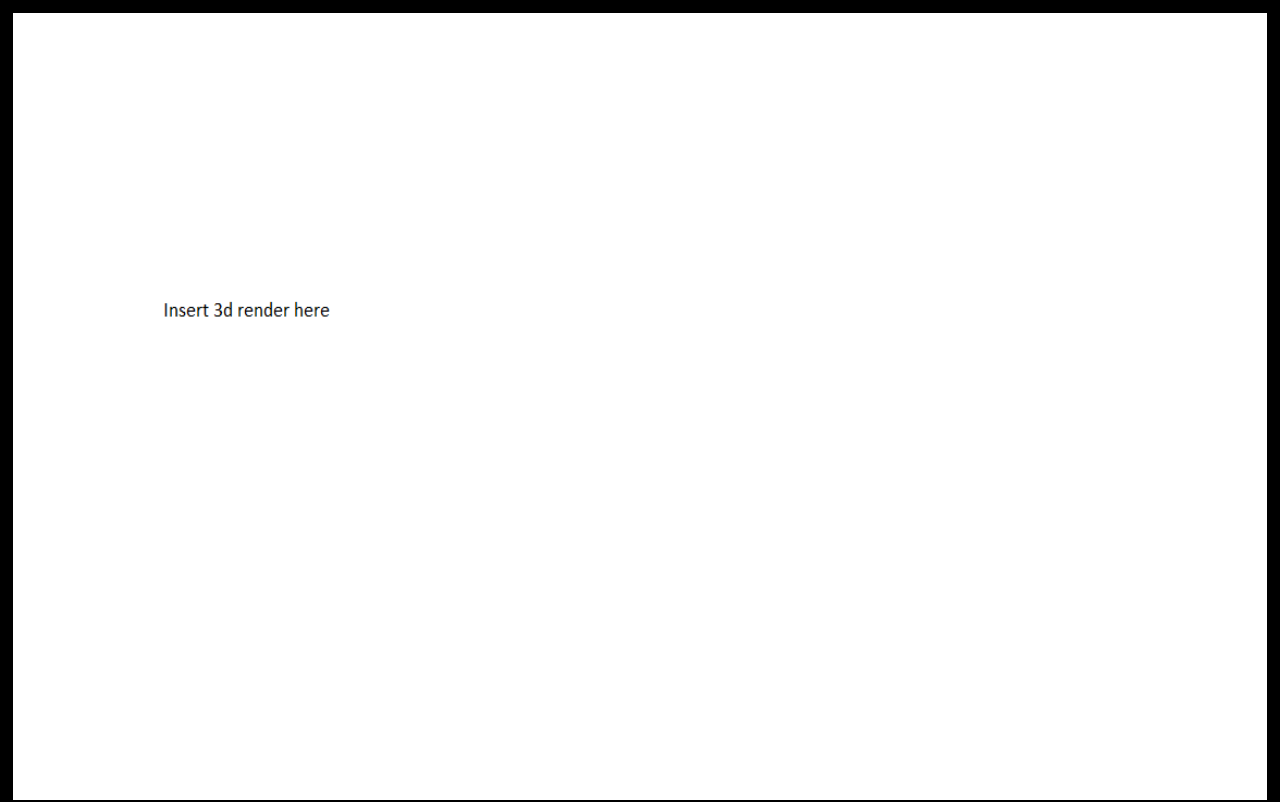
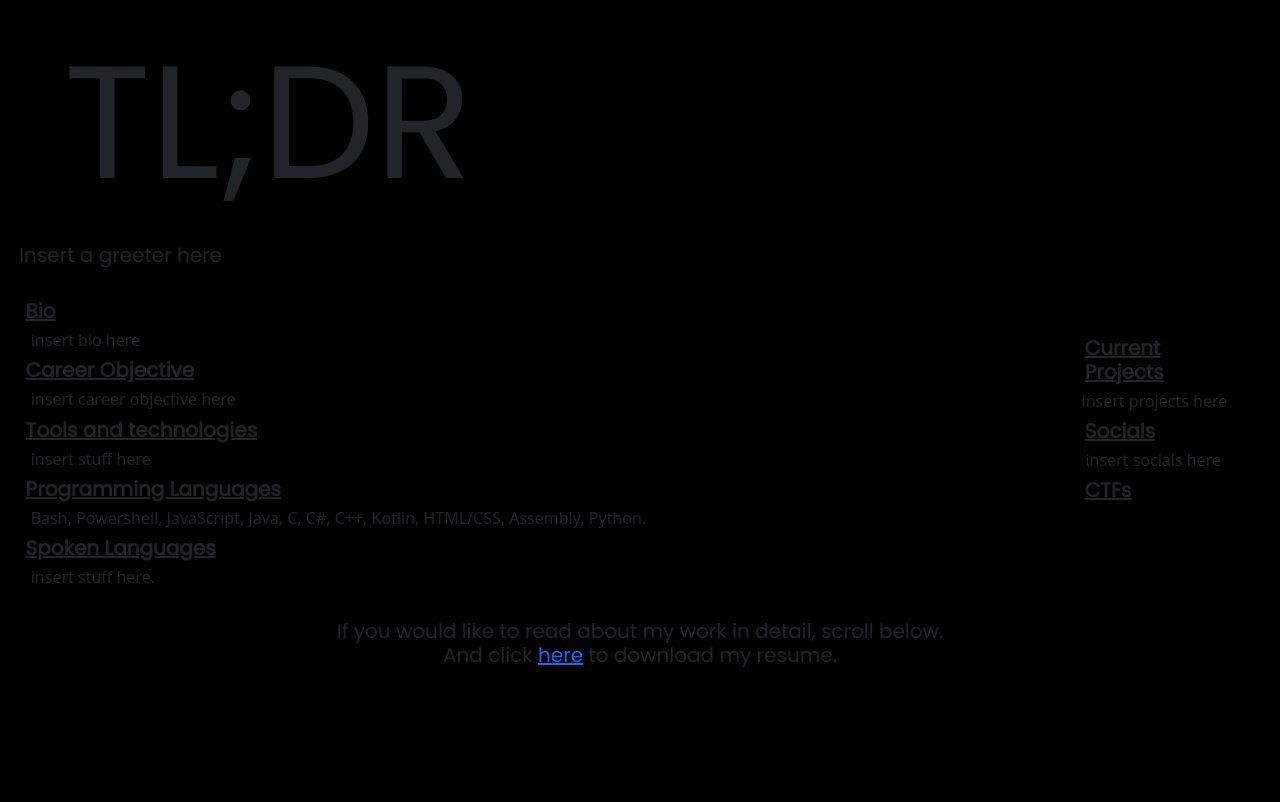
Before and after one commit to SamAgno3/Website, a plain HTML site: page index.html in a window 1280 px wide. Shown: the top 802 px of the page. Drawn offline with nearby package versions, Linux system fonts and the light colour scheme.

Commit message:
Updated index.html to include new website changes

```diff
--- a/index.html
+++ b/index.html
@@ -14,8 +14,28 @@
     <div class="scroll-container">
     <section class="scroll-area">
         <div class="vh-100" style = "background-color: #000000;" id="3d">
-		      <img src='images/3d.png' style="min-width: 100% ; min-height: 102%; aspect-ratio:1920/1080">
-          <img>
+		      <h1 style="font-family: Poppins; font-size: 10em; padding-top:2%; margin-bottom:2%; padding-left:5%;">TL;DR</h1>
+          <div style="position:absolute; top:0%; right:0%;"class="badge-base LI-profile-badge" data-locale="en_US" data-size="medium" data-theme="dark" data-type="VERTICAL"  data-version="v1"><a class="badge-base__link LI-simple-link" href="linkedin profile"></a></div>
+          <h5 style="font-family: Poppins; padding-left:1.5%;">Insert a greeter here</h5> <br>
+          <h5 style="font-family:Poppins; padding-left:2%"><strong><u>Bio</u></strong></h5>
+          <h6 style="padding-left:2.4% ;">insert bio here</h6>
+          <h5 style="font-family:Poppins; padding-left:2%"><strong><u>Career Objective</u></strong></h5>
+          <h6 style="padding-left:2.4% ;">insert career objective here</h6>
+          <h5 style="font-family:Poppins; padding-left:2%"><strong><u>Tools and technologies</u></strong></h5>
+          <h6 style="padding-left:2.4% ;">insert stuff here </h6>
+          <h5 style="font-family:Poppins; padding-left:2%"><strong><u>Programming Languages</u></strong></h5>
+          <h6 style="padding-left:2.4% ;">Bash, Powershell, JavaScript, Java, C, C#, C++, Kotlin, HTML/CSS, Assembly, Python. </h6>
+          <h5 style="font-family:Poppins; padding-left:2%"><strong><u>Spoken Languages</u></strong></h5>
+          <h6 style="padding-left:2.4% ;">insert stuff here.</h6> <br>
+          <h5 style="font-family: Poppins; padding-left:0%; text-align: center;">If you would like to read about my work in detail, scroll below. <br> And click <a href="insert link to resume">here</a> to download my resume.</h5> <br>
+          <div style="position:absolute; top: 42%; right: 3%; align-content: right;">
+            <h5 style="font-family:Poppins; padding-left:2%"><strong><u>Current Projects</u></strong></h5>
+		<h6>insert projects here </h6>
+ <h5 style="font-family:Poppins; padding-left:2%"><strong><u>Socials</u></strong></h5>
+            <h6 style="padding-left:2.4% ;"> insert socials here</h6>
+            <h5 style="font-family:Poppins; padding-left:2%"><strong><u>CTFs</u></strong></h5>
+          <script src="insert script src"></script>
+          <script src="insert script src"></script>
         </div>
     </section>
     <nav class="navbar sticky-top navbar-expand-lg navbar-dark" style="background-color: #000000; text-align: center;">
```
